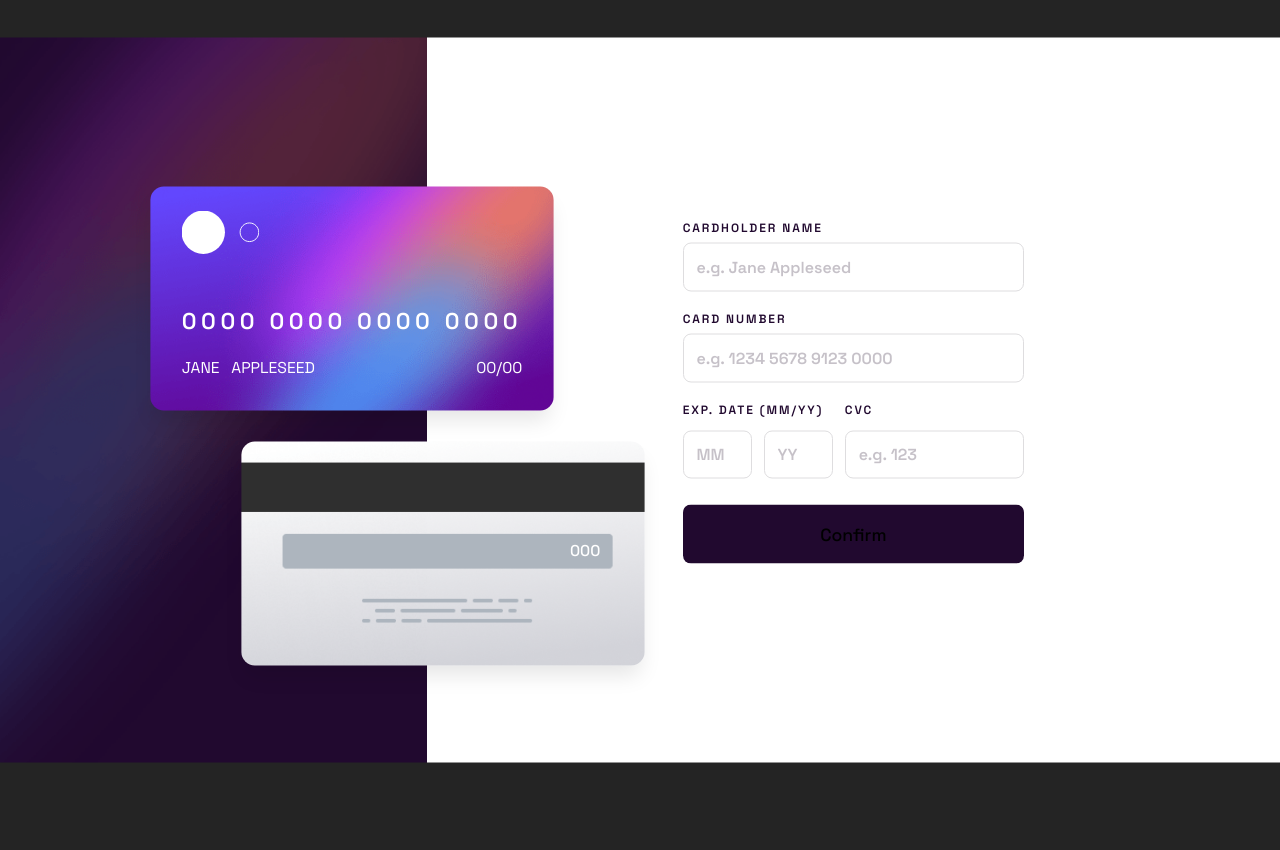
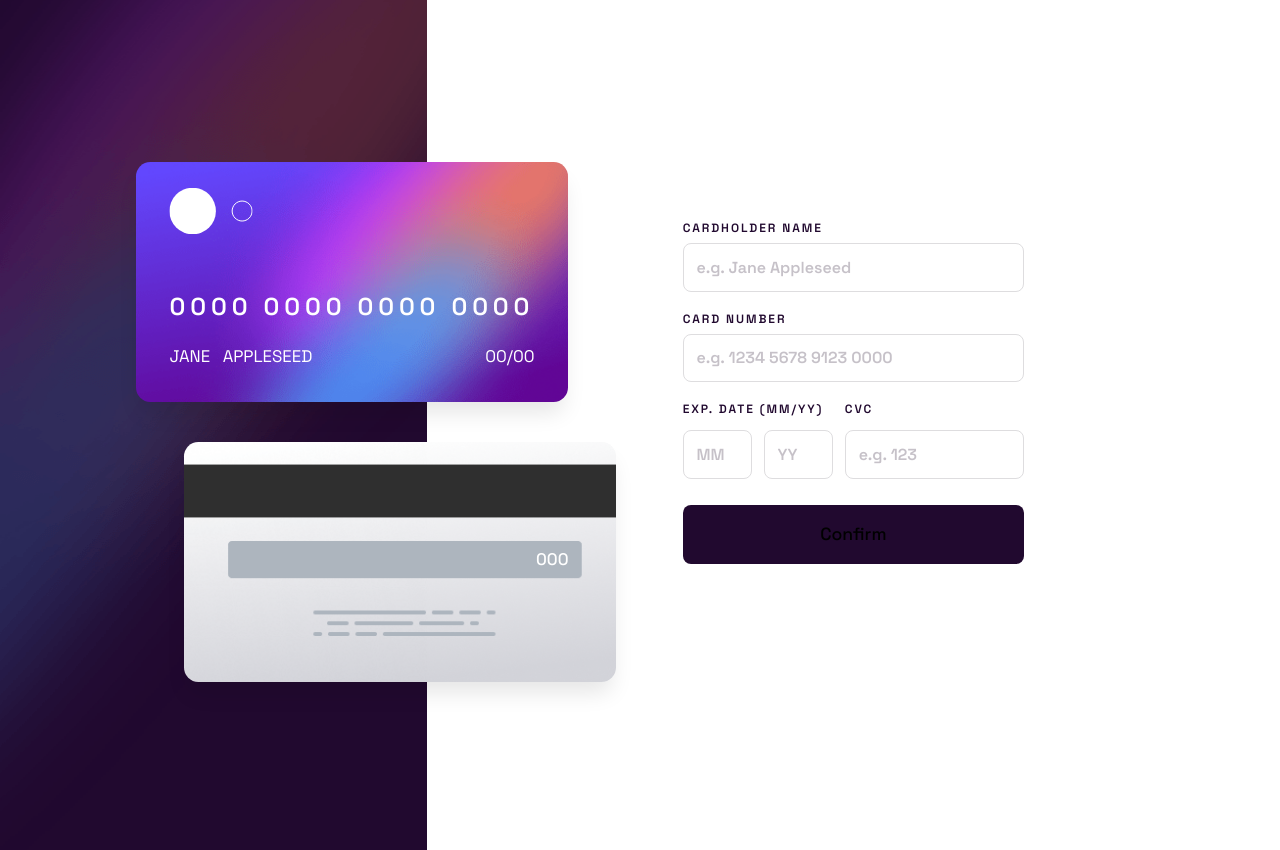
Before and after one commit to celemar/interactive-card-details-form, a React (Vite) app: page / in a window 1280 px wide. Before the commit the page ends 800 px from the top, so only its background shows below. Built offline with nearby package versions, Linux system fonts and the light colour scheme.

Commit message:
Make minor layout tweaks for a cleaner design

```diff
--- a/src/styles/App.css
+++ b/src/styles/App.css
@@ -118,6 +118,7 @@ body {
 @media only screen and (min-width: 1024px) {
   .container {
     max-width: 1440px;
+    min-height: 900px;
     display: grid;
     grid-template-columns: 1fr 2fr;
   }
--- a/src/styles/CardCredit.css
+++ b/src/styles/CardCredit.css
@@ -88,33 +88,33 @@
 
   .card__back,
   .card__front {
-    scale: 1.25;
+    scale: 1.3;
   }
 
   .card__front {
     top: 30%;
-    left: 20%;
+    left: 30%;
   }
 
   .card__back {
-    left: 40%;
-    top: 55%;
+    left: 45%;
+    top: 53%;
   }
 }
 
 @media only screen and (min-width: 1280px) {
   .card__back,
   .card__front {
-    scale: 1.4;
+    scale: 1.5;
   }
 
   .card__front {
-    top: 25%;
+    top: 28%;
     left: 45%;
   }
 
   .card__back {
-    left: 70%;
+    left: 60%;
     top: 55%;
   }
 }
```
